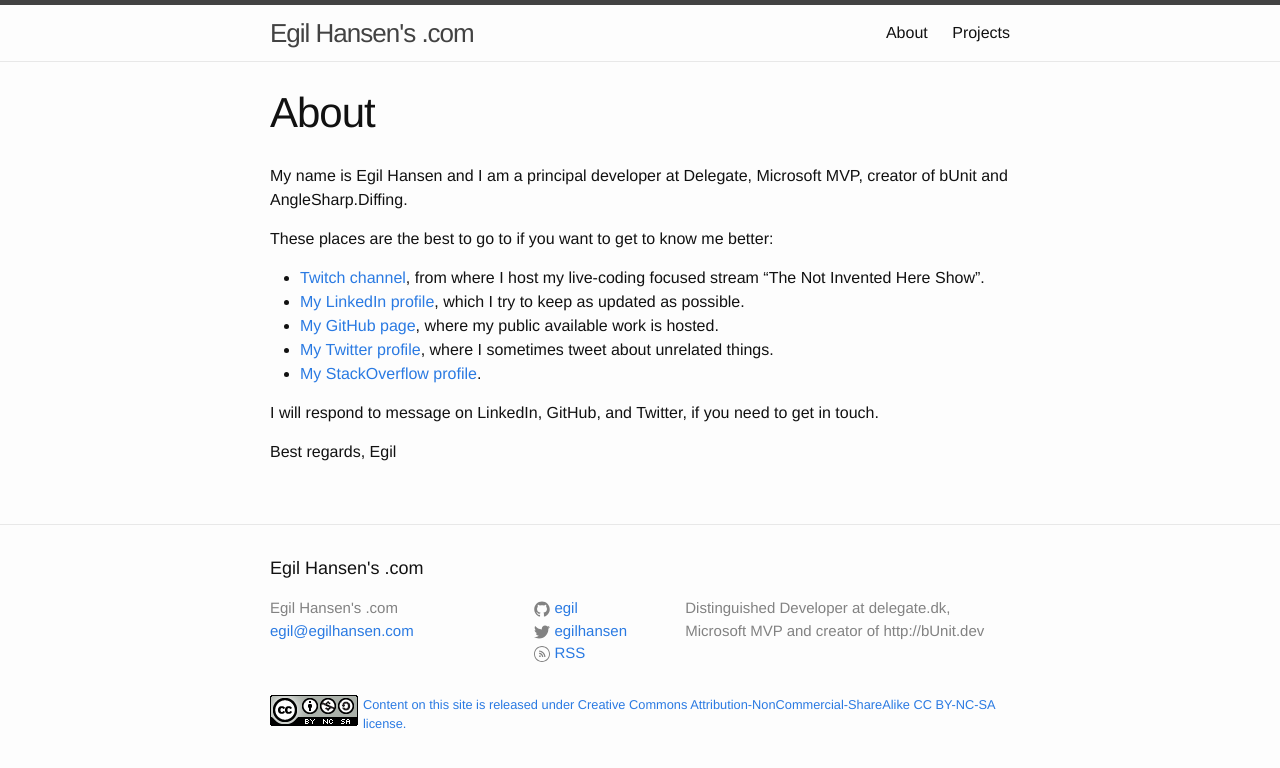
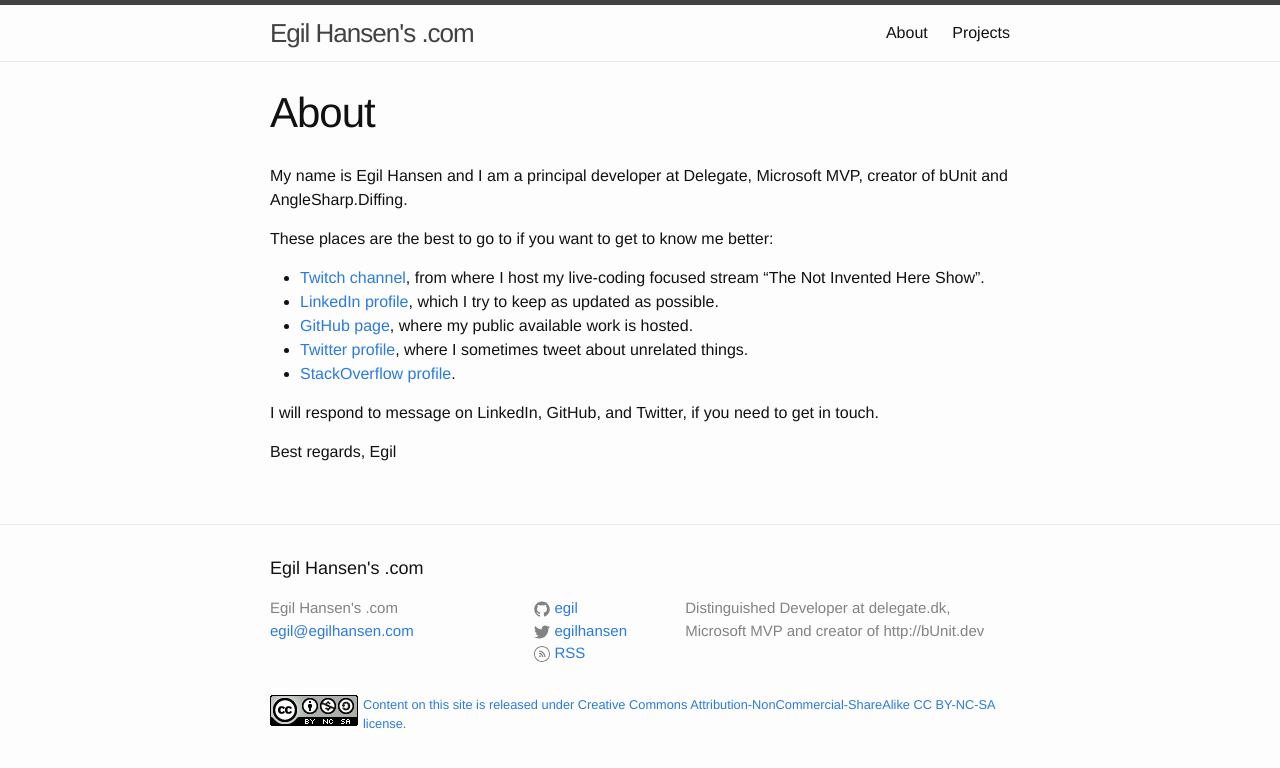
Before and after one commit to egil/egil.github.io, a Jekyll site: the page built from about.md, in a window 1280 px wide. Shown: the top 768 px of the page. Built offline with Jekyll 4.4.1, drawn with Linux system fonts in a browser that asks for light colours.

```diff
--- a/about.md
+++ b/about.md
@@ -8,10 +8,10 @@ My name is Egil Hansen and I am a principal developer at Delegate, Microsoft MVP
 These places are the best to go to if you want to get to know me better:
 
 - [Twitch channel](https://www.twitch.tv/egilhansen), from where I host my live-coding focused stream "The Not Invented Here Show".
-- [My LinkedIn profile](https://dk.linkedin.com/in/egilhansen), which I try to keep as updated as possible.
-- [My GitHub page](https://github.com/egil), where my public available work is hosted.
-- [My Twitter profile](https://twitter.com/egilhansen), where I sometimes tweet about unrelated things.
-- [My StackOverflow profile](http://stackoverflow.com/users/32809/egil-hansen).
+- [LinkedIn profile](https://dk.linkedin.com/in/egilhansen), which I try to keep as updated as possible.
+- [GitHub page](https://github.com/egil), where my public available work is hosted.
+- [Twitter profile](https://twitter.com/egilhansen), where I sometimes tweet about unrelated things.
+- [StackOverflow profile](http://stackoverflow.com/users/32809/egil-hansen).
 
 I will respond to message on LinkedIn, GitHub, and Twitter, if you need to get in touch.
 
```
